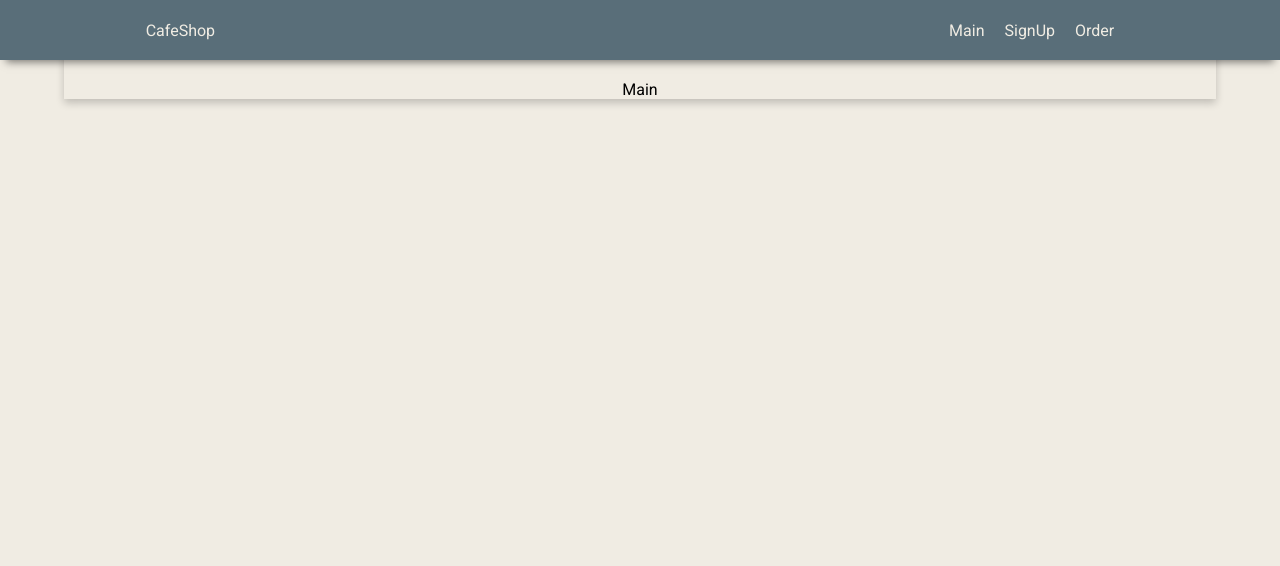
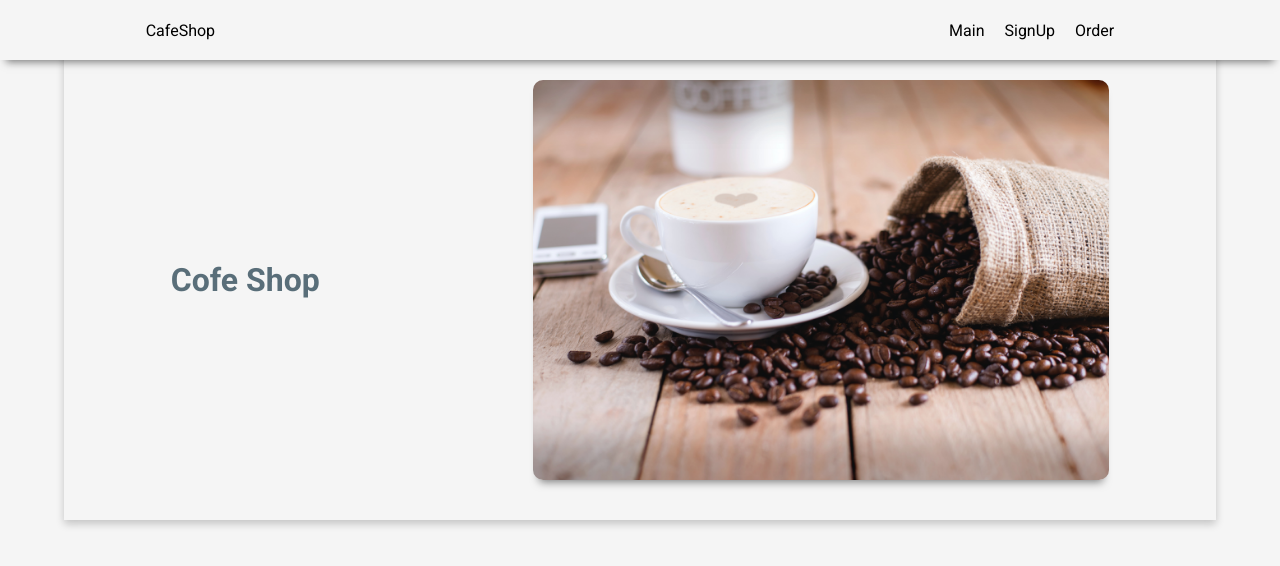
Before and after one commit to MikeShveyn/cafeProject, a React (Create React App) app: page / in a window 1280 px wide. Shown: the top 566 px of the page. Built offline with nearby package versions, Linux system fonts and the light colour scheme.

Commit message:
design color chaneges

```diff
--- a/src/components/navigation/TopNavBar.module.css
+++ b/src/components/navigation/TopNavBar.module.css
@@ -4,14 +4,14 @@
     left: 0;
     overflow: hidden;
     display: flex;
-    background: rgb(89, 110, 121);
+    background: whitesmoke;
     width: 100%;
     height: 60px;
     flex-direction: row;
     align-items: center;;
     justify-content: space-around;
     box-shadow: 0px 8px 8px -6px rgb(0 0 0 / 50%);
-    color : #F0ECE3;
+    color : black;
 }
 
 
@@ -37,5 +37,5 @@ li:hover {
 }
 
 li:active {
-    color : #DFD3C3;
+    color : black;
 }
--- a/src/components/ui/Layout/MainLayout.module.css
+++ b/src/components/ui/Layout/MainLayout.module.css
@@ -3,8 +3,9 @@
     margin: 0 auto;
     display: flex;
     flex-direction: column;
-    align-items: center;
     justify-content: flex-start;
+    background-color: whitesmoke;
     box-shadow: 0 4px 8px 0 rgba(0,0,0,0.2);
     padding-top: 80px;
+    padding-bottom: 40px;
 }
--- a/src/index.css
+++ b/src/index.css
@@ -12,5 +12,5 @@ body {
     margin: 0;
     padding: 0;
     font-family: 'Roboto', sans-serif;
-    background-color: #F0ECE3;
+    background-color: whitesmoke;
 }
--- a/src/pages/Main/Main.js
+++ b/src/pages/Main/Main.js
@@ -1,9 +1,22 @@
+import css from "./Main.module.css";
+
 function Main() {
-    return (
-        <div>
-            Main
+  return (
+    <div>
+      <header>
+        <div className={css.title}>Cofe Shop</div>
+        <div className={css.headerImg}>
+          <img src="assets/imgs/main-page-header.jpg" alt="header" />
         </div>
-    )
+      </header>
+      <main>
+
+      </main>
+      <footer>
+
+      </footer>
+    </div>
+  );
 }
 
 export default Main;
--- a/src/pages/Main/Main.module.css
+++ b/src/pages/Main/Main.module.css
@@ -1,5 +1,30 @@
 .main {
     width: 90%;
     height: 700px;
+}
+
+header {
+    display: flex;
+    justify-content: space-around;
+    align-items: center;
+}
+
+.headerImg {
+    width:50%;
+    height: 400px;
 
 }
+
+.headerImg img {
+    width: 100%;
+    height: 100%;
+    object-fit: cover;
+    border-radius: 10px;
+    box-shadow: 0px 8px 8px -6px rgb(0 0 0 / 50%);
+}
+
+.title {
+    color : #596E79;
+    font-size: 32px;
+    font-weight: bold;
+}
```
Also changed, not shown: public/assets/imgs/main-page-header.jpg (added).
